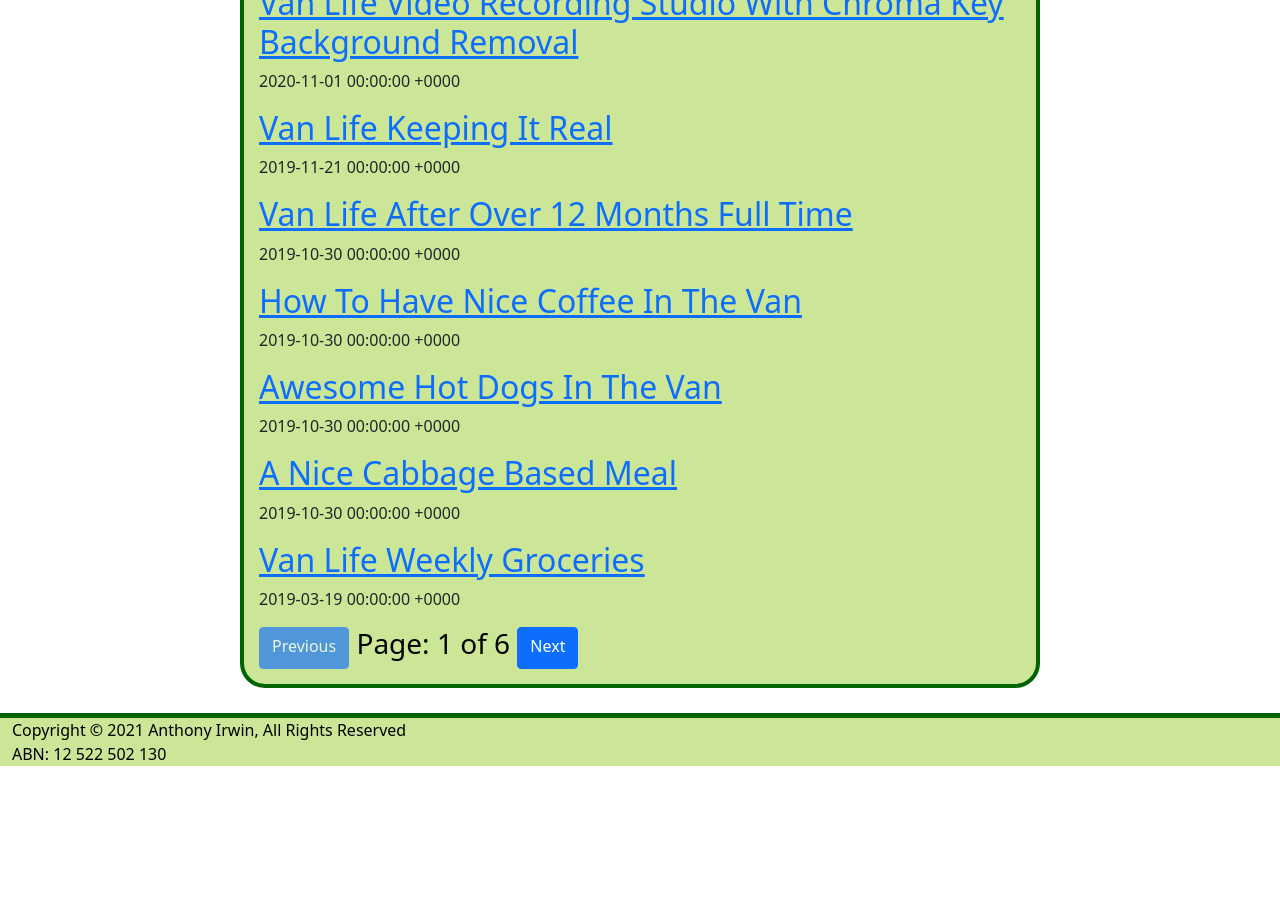
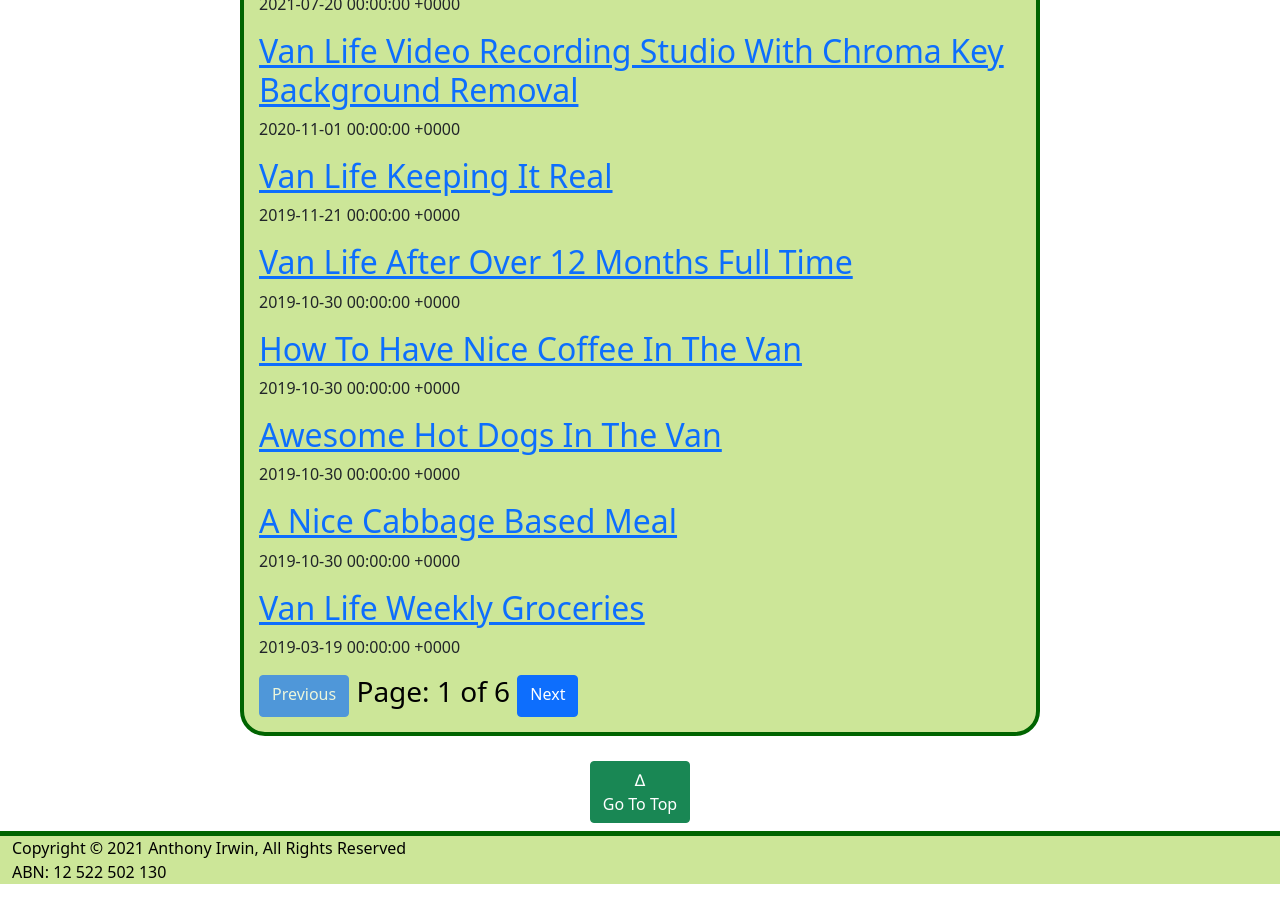
Before and after one commit to aussievanlife82/aussievanlife82.github.io, a Jekyll site: the page built from index.html, in a window 1280 px wide and 900 px high, scrolled down 3903 px. Built offline with Jekyll 4.4.1, drawn with Linux system fonts in a browser that asks for light colours; the list of posts is cut into pages by our own code; before the commit the page ends 4685 px from its top, so only the background shows below that.

Commit message:
Cleaning up the default and home pages

```diff
--- /dev/null
+++ b/_includes/go-to-blog-posts-button.html
@@ -0,0 +1,3 @@
+<div class="text-center mt-2 mb-4">
+    <a href="#blog-posts" class="btn btn-success">Go To Blog Posts<br>&#5121;</a>
+</div>
--- a/_layouts/default.html
+++ b/_layouts/default.html
@@ -10,6 +10,7 @@
     <link rel="stylesheet" href="{{'/assets/css/style.css' | prepend: site.base.url}}">
   </head>
   <body>
+    <a name="top"></a>
     <div id="header">
         <div id="site-headings">
           <h1 id="site-title">{{site.title}}</h1>
@@ -21,7 +22,9 @@
     </div>
     &nbsp;
     {{ content }}
-
+    <div class="text-center mt-4 mb-2">
+      <a href="#top" class="btn btn-success">&#5123;<br>Go To Top</a>
+  </div>
     <div id="footer" class="container-fluid">
       <p>Copyright &copy; <span id="year"></span> Anthony Irwin, All Rights Reserved<br>ABN: 12 522 502 130</p>
     </div>
--- a/_layouts/home.html
+++ b/_layouts/home.html
@@ -7,16 +7,12 @@ layout: default
         <div class="video-responsive text-center">
             <iframe width="420" height="315" src="https://www.youtube.com/embed/Lg37Cbx-kak?rel=0" title="Withoud a bound van life documentary" frameborder="0" allow="accelerometer; autoplay; clipboard-write; encrypted-media; gyroscope;" allowfullscreen></iframe>
         </div>
-        <div class="text-center mt-2">
-            <a href="#blog-posts" class="btn btn-success">Go To Blog Posts<br>&#5121;</a>
-        </div>
+        {% include go-to-blog-posts-button.html %}
     </div>
     <div class="youtube-channels">
         <h2>Useful Van Life Websites and YouTube Channels</h2>
         {% include resource-cards.html %}
-        <div class="text-center mt-2">
-            <a href="#blog-posts" class="btn btn-success">Go To Blog Posts<br>&#5121;</a>
-        </div>
+        {% include go-to-blog-posts-button.html %}
     </div>
     <div class="book-list">
         <h2>Books About Van Life and Alternative Life Styles</h2>
```
